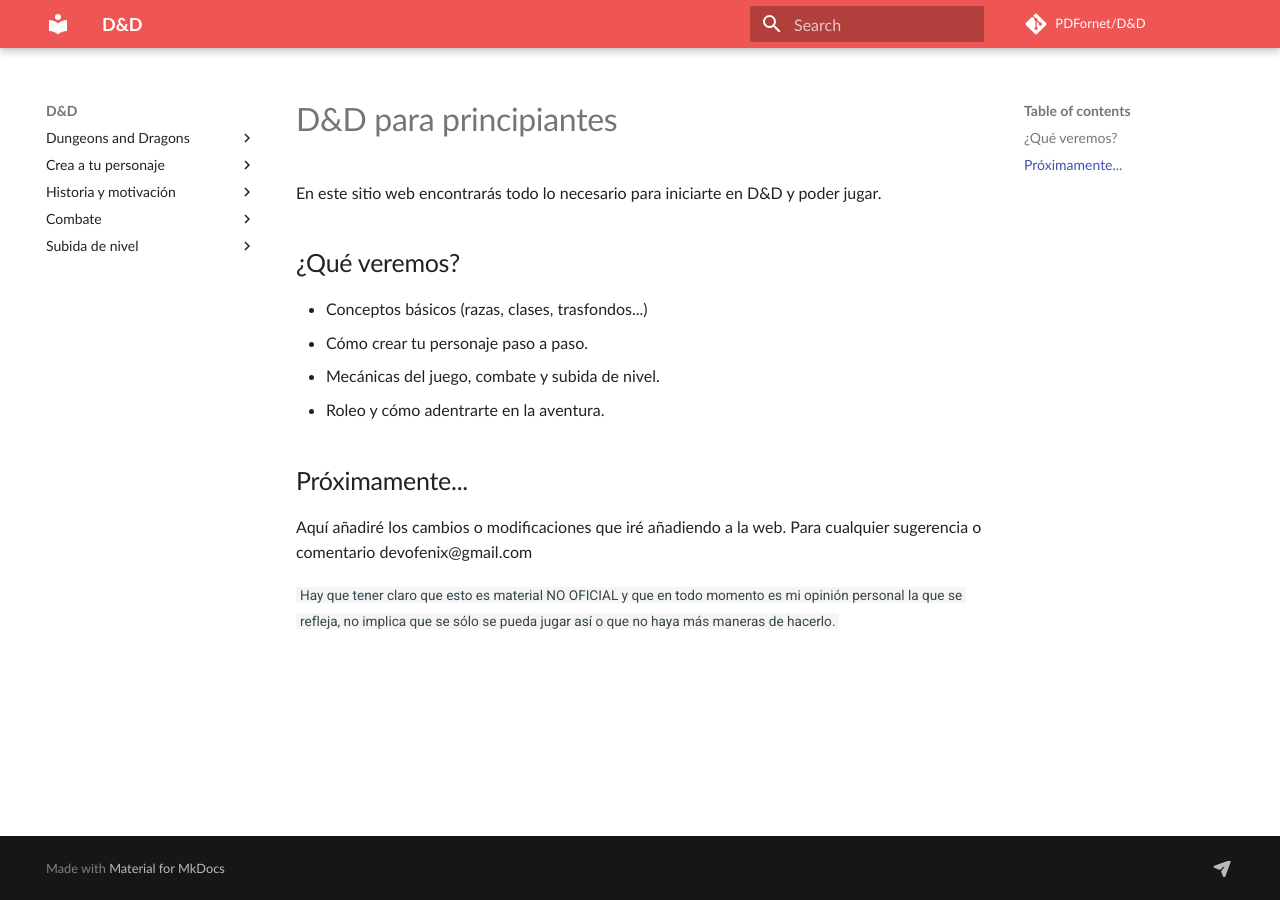
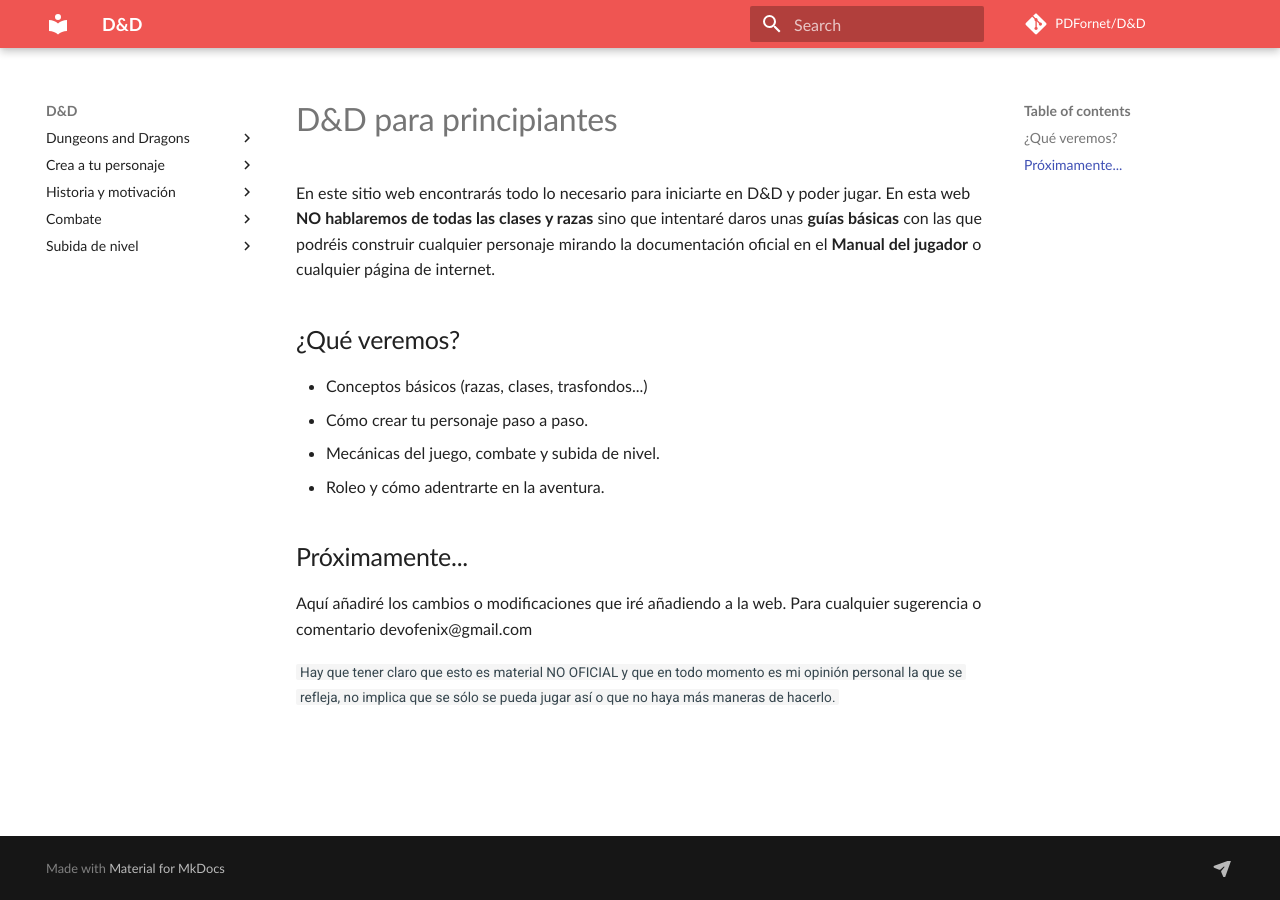
Before and after one commit to PDFornet/dnd, an MkDocs documentation site: the page built from md/index.md, in a window 1280 px wide. Built offline with MkDocs 1.6.1 and Material for MkDocs 9.7.7, drawn with Linux system fonts in a browser that asks for light colours; some web fonts are replaced; comment, search, counter and statistics services are not loaded.

```diff
--- a/docs/index.html
+++ b/docs/index.html
@@ -643,7 +643,7 @@
 
 
 <h1 id="dd-para-principiantes">D&amp;D para principiantes</h1>
-<p>En este sitio web encontrarás todo lo necesario para iniciarte en D&amp;D y poder jugar.</p>
+<p>En este sitio web encontrarás todo lo necesario para iniciarte en D&amp;D y poder jugar. En esta web <strong>NO hablaremos de todas las clases y razas</strong> sino que intentaré daros unas <strong>guías básicas</strong> con las que podréis construir cualquier personaje mirando la documentación oficial en el <strong>Manual del jugador</strong> o cualquier página de internet.</p>
 <h2 id="que-veremos">¿Qué veremos?</h2>
 <ul>
 <li>Conceptos básicos (razas, clases, trasfondos...)</li>
--- a/docs/primeros_pasos/razas/index.html
+++ b/docs/primeros_pasos/razas/index.html
@@ -680,12 +680,12 @@
 
 <h1 id="razas">Razas</h1>
 <h3 id="desde-los-humanos-a-los-gnomos">Desde los humanos a los gnomos</h3>
+<p><img alt="dracon" src="../../images/dracon.jpeg" /></p>
 <p>En D&amp;D puedes encarnar al personaje que quieras, desde un humano común hasta una criatura humanoide proveniente del underdark, el límite está en tu imaginación (y en lo que te permita el <strong>DM</strong>) aquí <strong><em>no veremos todas las razas</em>*, sino que </strong>explicaré cómo funcionan en general** para crear un personaje, y sabiendo esto ya podréis escoger la que queráis.</p>
 <p>Lo principal al crear un personaje, desde mi punto de vista, es pensar en qué te apetece jugar, qué ser de fantasía medieval quieres encarnar en tu aventura. </p>
 <p>Cada raza tiene ciertas ventajas e inconvenientes, habilidades y atributos que combinan mejor con según qué clase elijas, todo depende de qué es lo que te guste a ti, por ejemplo:</p>
 <p>Los dracónidos son una raza orgullosa y valiente que desciende de los dragones primigenios. Seres a quienes se les otorga el hecho de haber creado la magia con su habla y de quienes han emergido deidades como <strong>Bahamut</strong> o <strong>Tiamat</strong>.</p>
 <p>Es esta descendencia de los antiguos dragones la que les proporciona sus cualidades físicas. Suelen ser altos comparados con los humanos y corpulentos por lo general. Tienen el cuerpo cubierto de escamas de color el cual viene determinado por su linaje (ver tabla en el <strong>manual del jugador</strong>) y le otorgará un rasgo único de esta clase: <strong><em>Ataque de aliento</em></strong>.  </p>
-<p><img alt="dracon|300" src="../../images/dracon.jpeg" /></p>
 <p>Es por esto que, por el simple hecho de escoger esta raza, vas a obtener:  </p>
 <ul>
 <li><strong>+2 en Fuerza</strong></li>
--- a/md/index.md
+++ b/md/index.md
@@ -1,6 +1,6 @@
 # D&D para principiantes
 
-En este sitio web encontrarás todo lo necesario para iniciarte en D&D y poder jugar.
+En este sitio web encontrarás todo lo necesario para iniciarte en D&D y poder jugar. En esta web **NO hablaremos de todas las clases y razas** sino que intentaré daros unas **guías básicas** con las que podréis construir cualquier personaje mirando la documentación oficial en el **Manual del jugador** o cualquier página de internet.
 
 ## ¿Qué veremos?
 
```
Also changed, not shown: docs/search/search_index.json (+1 -1 lines), md/primeros_pasos/razas.md (+2 -2 lines), 1 other file.
